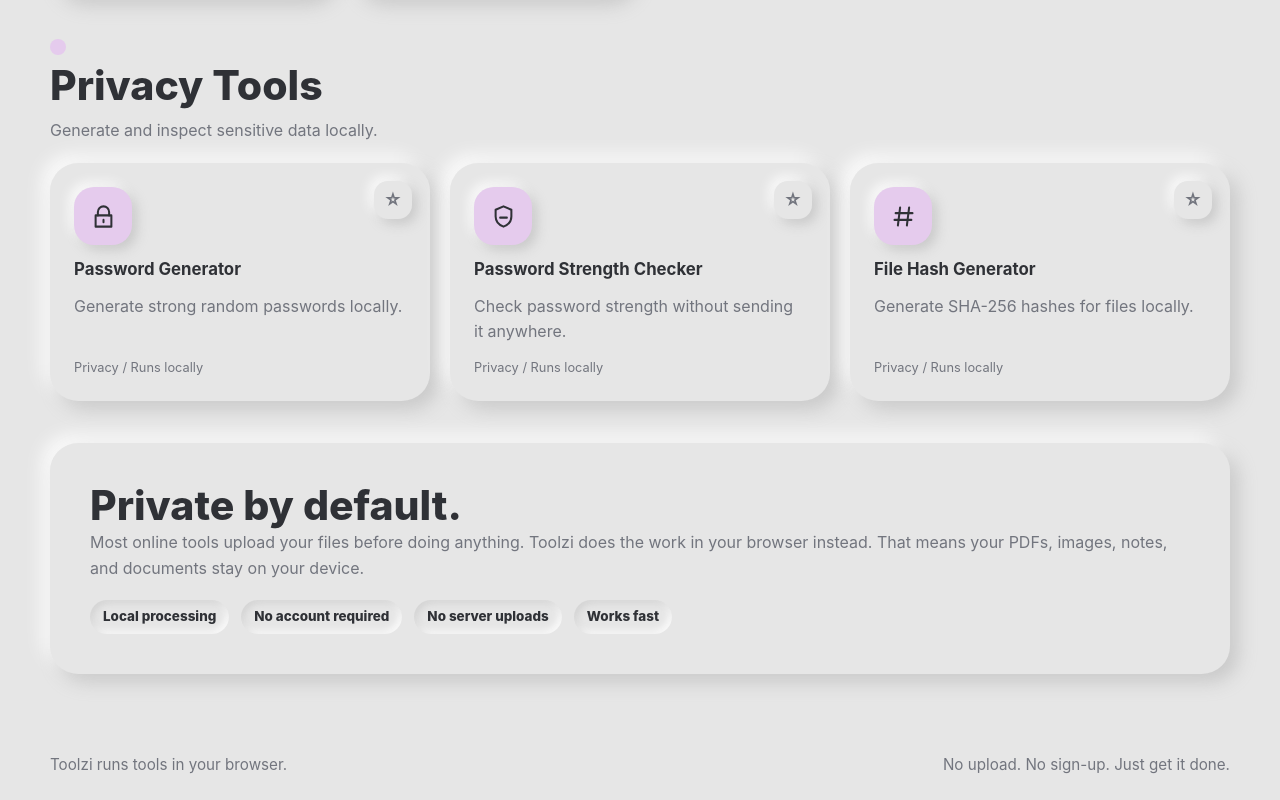
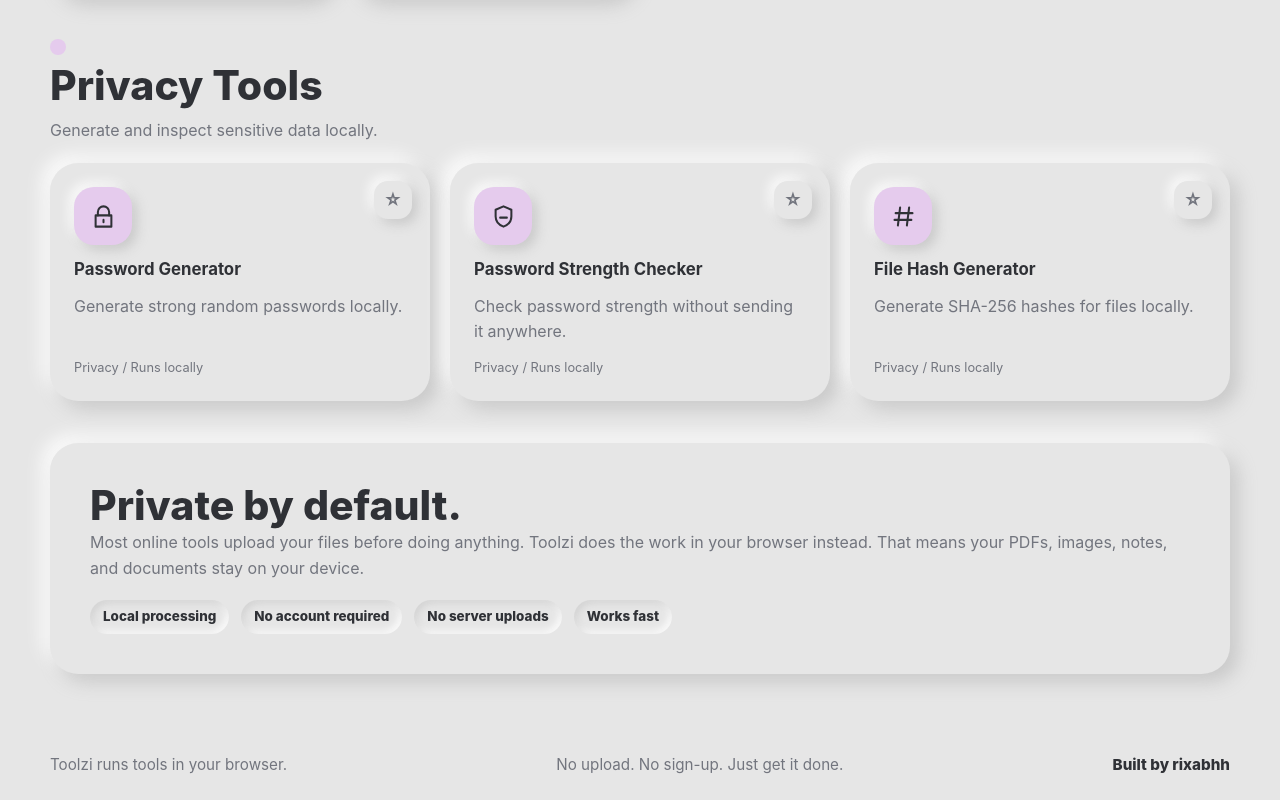
Before and after one commit to rixabhh/Toolzi, a React (Vite) app: page / in a window 1280 px wide. Shown: the part 5640-6440 px from the top of the page. Built offline with nearby package versions, Linux system fonts and the light colour scheme.

Commit message:
Add creator GitHub link

```diff
--- a/src/components/layout/AppShell.tsx
+++ b/src/components/layout/AppShell.tsx
@@ -75,6 +75,9 @@
       <footer className="site-footer">
         <span>Toolzi runs tools in your browser.</span>
         <span>No upload. No sign-up. Just get it done.</span>
+        <a className="creator-link" href="https://github.com/rixabhh" target="_blank" rel="noreferrer">
+          Built by rixabhh
+        </a>
       </footer>
     </div>
   );
--- a/src/styles/globals.css
+++ b/src/styles/globals.css
@@ -273,6 +273,16 @@
   font-size: 0.95rem;
 }
 
+.creator-link {
+  color: var(--text-main);
+  font-weight: 800;
+}
+
+.creator-link:hover {
+  text-decoration: underline;
+  text-underline-offset: 4px;
+}
+
 .wordmark {
   display: inline-flex;
   align-items: center;
```
